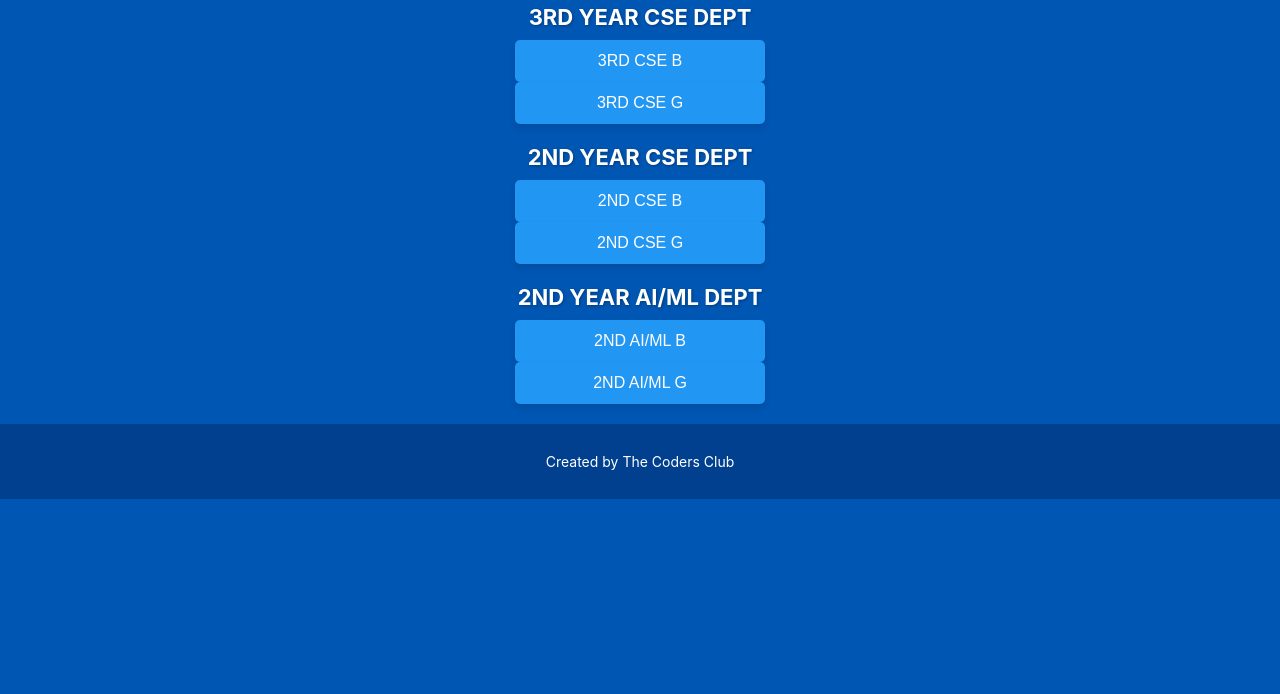
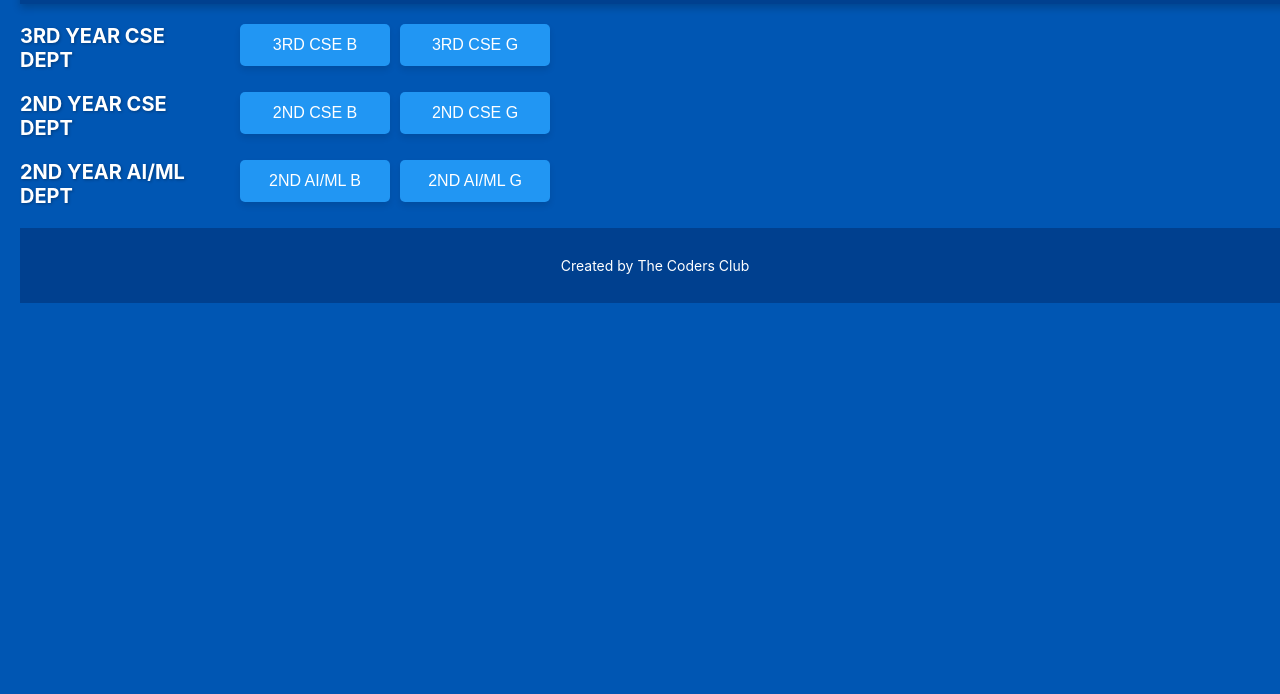
Before and after one commit to thecodersclub-mce/tcc-g-form, a plain HTML site: page index.html in a window 1280 px wide. Shown: the part 106-800 px from the top of the page. Drawn offline with Linux system fonts and the light colour scheme.

Commit message:
Update styles.css

```diff
--- a/styles.css
+++ b/styles.css
@@ -4,16 +4,16 @@ html, body {
     padding: 0;
     height: 100%;
     font-family: -apple-system, BlinkMacSystemFont, "Segoe UI", Roboto, Oxygen-Sans, Ubuntu, Cantarell, "Helvetica Neue", sans-serif;
-    background-color: #0056b3;
-    color: #ffffff;
-    box-sizing: border-box;
+    background-color: #0056b3; /* Blue background */
+    color: #ffffff; /* White text color */
+    box-sizing: border-box; /* Consistent box sizing */
 }
 
 /* Invisible Container */
 .invisible-container {
     display: flex;
     flex-direction: column;
-    align-items: center;
+    padding: 20px;
     gap: 20px; /* Space between sections */
 }
 
@@ -48,19 +48,23 @@ html, body {
 
 /* Section Labels */
 .label {
-    font-size: 22px;
+    font-size: 20px;
     font-weight: bold;
-    text-align: center;
-    margin-bottom: 10px;
+    margin-right: 20px;
+    text-transform: uppercase;
     text-shadow: 1px 1px 3px rgba(0, 0, 0, 0.3);
+    float: left; /* Aligns label on the left */
+    width: 200px; /* Fixed label width */
+    display: flex;
+    align-items: center;
 }
 
-/* Buttons Group */
-.button-group {
+/* Buttons Row */
+.button-row {
     display: flex;
-    flex-direction: column;
+    gap: 10px; /* Space between buttons */
     align-items: center;
-    gap: 10px; /* Space between buttons */
+    margin-left: 220px; /* Space for labels */
 }
 
 button {
@@ -72,10 +76,7 @@ button {
     font-size: 16px;
     text-align: center;
     box-shadow: 0 4px 6px rgba(0, 0, 0, 0.1);
-    width: 250px; /* Fixed width */
-    display: flex;
-    justify-content: center; /* Centers text in button */
-    align-items: center; /* Centers text in button */
+    width: 150px; /* Fixed button width */
 }
 
 button:hover {
```
